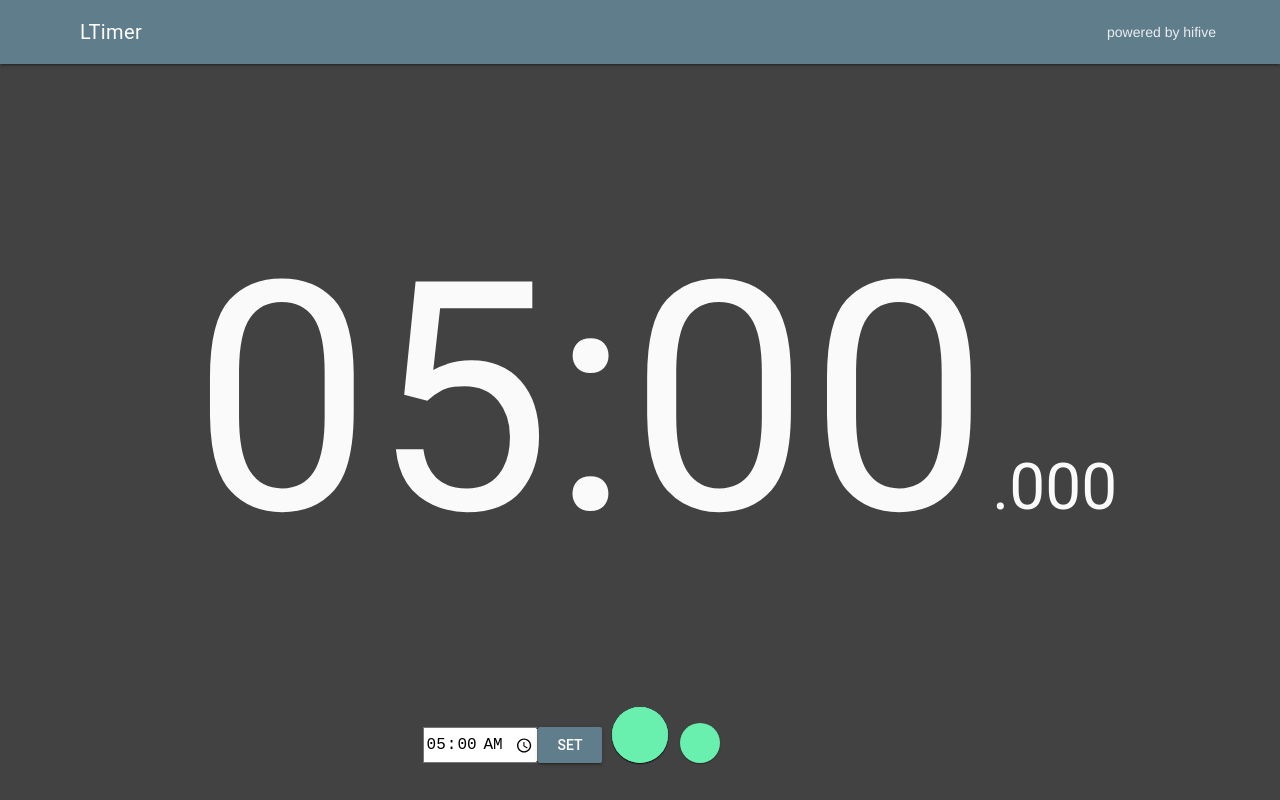
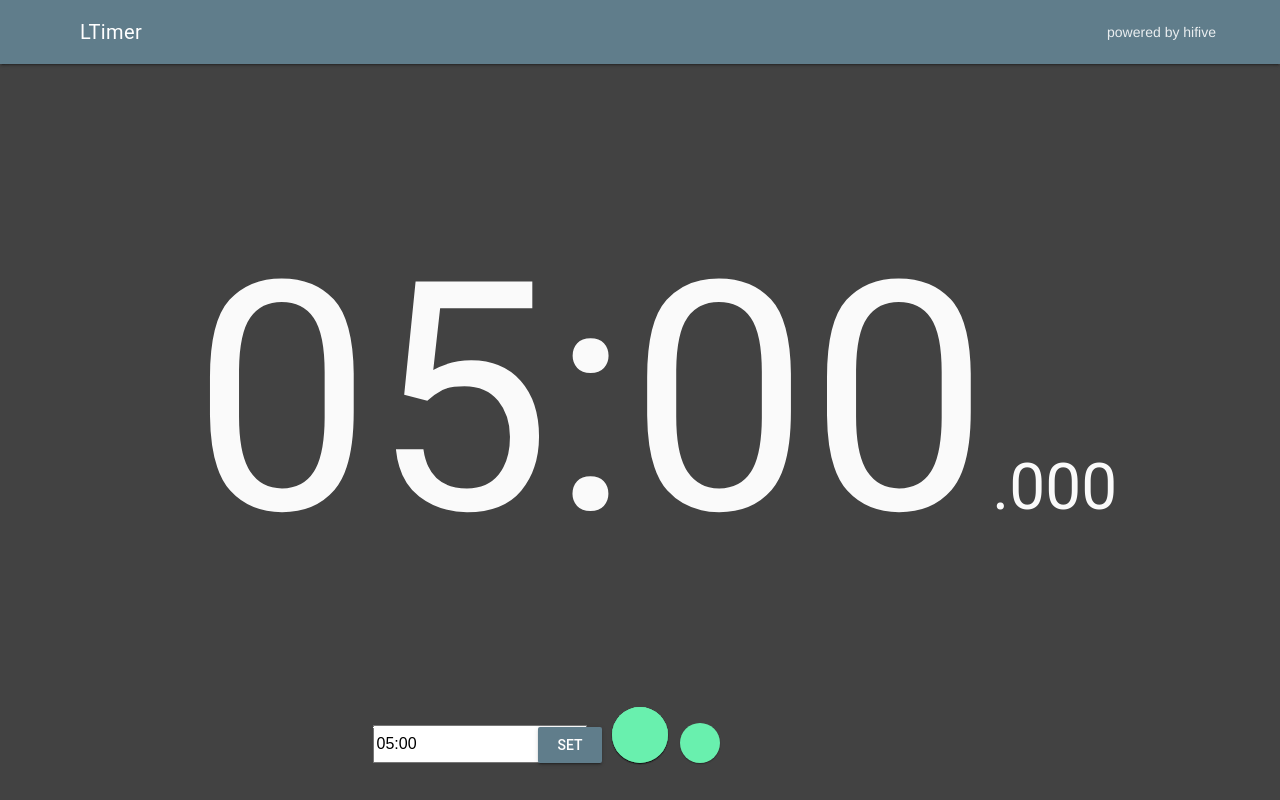
Before and after one commit to meganetaaan/LTimer, a website with bundled scripts: page index.html in a window 1280 px wide. Built offline with nearby package versions, Linux system fonts and the light colour scheme; files whose address does not match are found by name.

Commit message:
fixed input type of time

```diff
--- a/index.html
+++ b/index.html
@@ -44,7 +44,7 @@
           </span>
           </div>
           <div class="timeForm">
-            <input type="time" id="timeInput" value="05:00" list="times" />
+            <input type="text" id="timeInput" value="05:00" list="times" />
             <datalist id="times">
               <option label="5 minutes">05:00</option>
               <option label="3 minutes">03:00</option>
```
